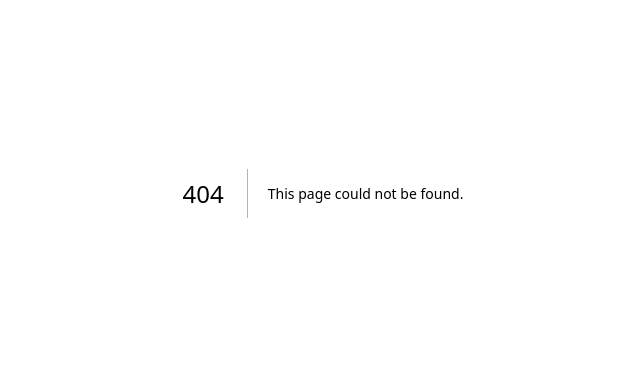
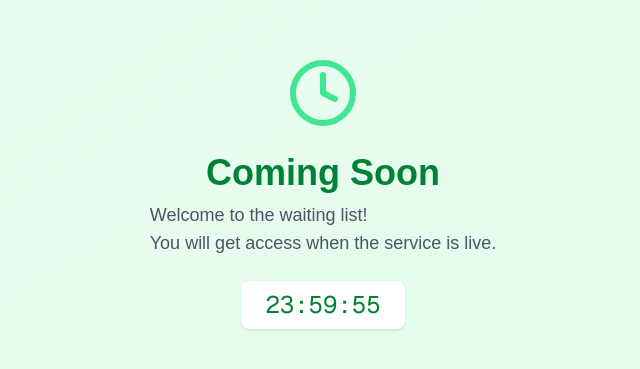
Before and after one commit to otman-dev/farmlab, a Next.js app: page /comingsoon in a window 1280 px wide. Before the commit this address had no page. Shown: the part 207-576 px from the top of the page, without its empty margins (317-957 px from the left). Built offline with nearby package versions, Linux system fonts and the light colour scheme.

Commit message:
Fix user role enum and other updates 2

```diff
--- /dev/null
+++ b/src/app/comingsoon/page.tsx
@@ -0,0 +1,28 @@
+"use client";
+import { useEffect, useState } from "react";
+import { FiClock } from "react-icons/fi";
+
+export default function ComingSoonPage() {
+  const [seconds, setSeconds] = useState(60 * 60 * 24); // 24h countdown
+
+  useEffect(() => {
+    if (seconds <= 0) return;
+    const timer = setInterval(() => setSeconds((s) => s - 1), 1000);
+    return () => clearInterval(timer);
+  }, [seconds]);
+
+  const hours = Math.floor(seconds / 3600);
+  const minutes = Math.floor((seconds % 3600) / 60);
+  const secs = seconds % 60;
+
+  return (
+    <div className="flex flex-col items-center justify-center h-screen bg-gradient-to-br from-green-50 to-green-100">
+      <FiClock className="text-7xl text-green-400 mb-6 animate-pulse" />
+      <h1 className="text-4xl font-bold text-green-700 mb-2">Coming Soon</h1>
+      <p className="text-gray-600 text-lg mb-6">Welcome to the waiting list!<br/>You will get access when the service is live.</p>
+      <div className="flex items-center gap-2 text-2xl font-mono text-green-700 bg-white rounded-lg px-6 py-2 shadow">
+        {hours.toString().padStart(2, '0')}:{minutes.toString().padStart(2, '0')}:{secs.toString().padStart(2, '0')}
+      </div>
+    </div>
+  );
+}
--- a/src/middleware.ts
+++ b/src/middleware.ts
@@ -1,5 +1,7 @@
+
 import { NextResponse } from 'next/server';
 import type { NextRequest } from 'next/server';
+import jwt from 'jsonwebtoken';
 
 export async function middleware(request: NextRequest) {
   const { pathname } = request.nextUrl;
@@ -24,6 +26,22 @@ export async function middleware(request: NextRequest) {
     return NextResponse.redirect(url);
   }
 
+  // Check user role from JWT
+  try {
+    const secret = process.env.JWT_SECRET || 'vercel_secret';
+    const payload = jwt.verify(token.value, secret) as { role?: string };
+    if (payload.role !== 'admin') {
+      // Not admin: redirect to /comingsoon (outside dashboard)
+      const url = new URL('/comingsoon', request.url);
+      return NextResponse.redirect(url);
+    }
+  } catch {
+    // Invalid token, redirect to sign-in
+    const url = new URL('/auth/signin', request.url);
+    url.searchParams.set('callbackUrl', encodeURI(request.url));
+    return NextResponse.redirect(url);
+  }
+
   // If all checks pass, proceed to the protected route
   return NextResponse.next();
 }
```
